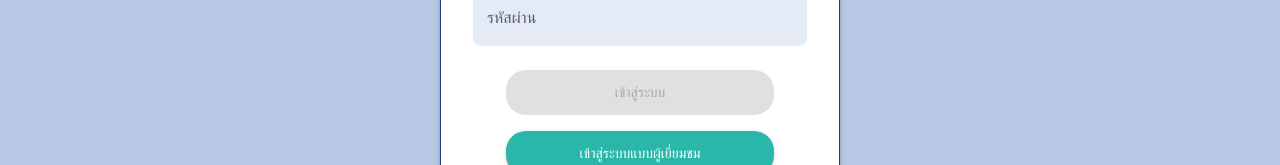
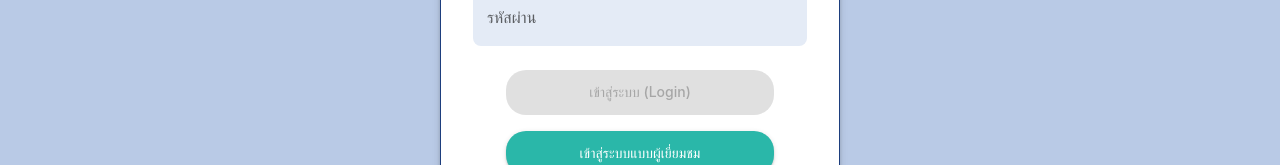
Before and after one commit to LobotomyCorpDST/Frontend, a React (Create React App) app in the folder app/: page / in a window 1280 px wide. Shown: the part 380-545 px from the top of the page. Built offline with nearby package versions, Linux system fonts and the light colour scheme; no server answers; a web font is replaced by a local one.

Commit message:
fix test error

```diff
--- a/app/src/components/LoginPage/LoginPage.js
+++ b/app/src/components/LoginPage/LoginPage.js
@@ -250,7 +250,7 @@ export default function LoginPage(props) {
                             }}
                             data-cy="login-submit-button"
                         >
-                            {loading ? 'กำลังเข้าสู่ระบบ...' : 'เข้าสู่ระบบ'}
+                            {loading ? 'กำลังเข้าสู่ระบบ...' : 'เข้าสู่ระบบ (Login)'}
                         </Button>
 
                         {/* Guest Login */}
```
